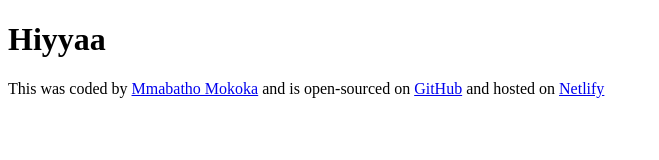
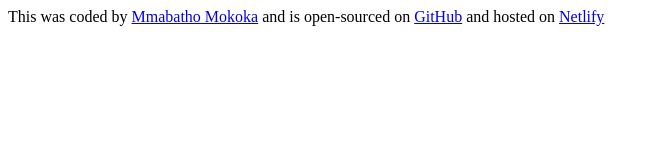
Before and after one commit to Atho1218/poem-generator, a plain HTML site: page index.html in a window 1280 px wide. Shown: the whole page, without its empty margins (0-659 px from the left). Drawn offline with Linux system fonts and the light colour scheme.

Commit message:
removed h1

```diff
--- a/index.html
+++ b/index.html
@@ -7,7 +7,6 @@
     <title>AI poems</title>
   </head>
   <body>
-    <h1>Hiyyaa</h1>
     <script src="src/index.js"></script>
     <footer>
       This was coded by
```
